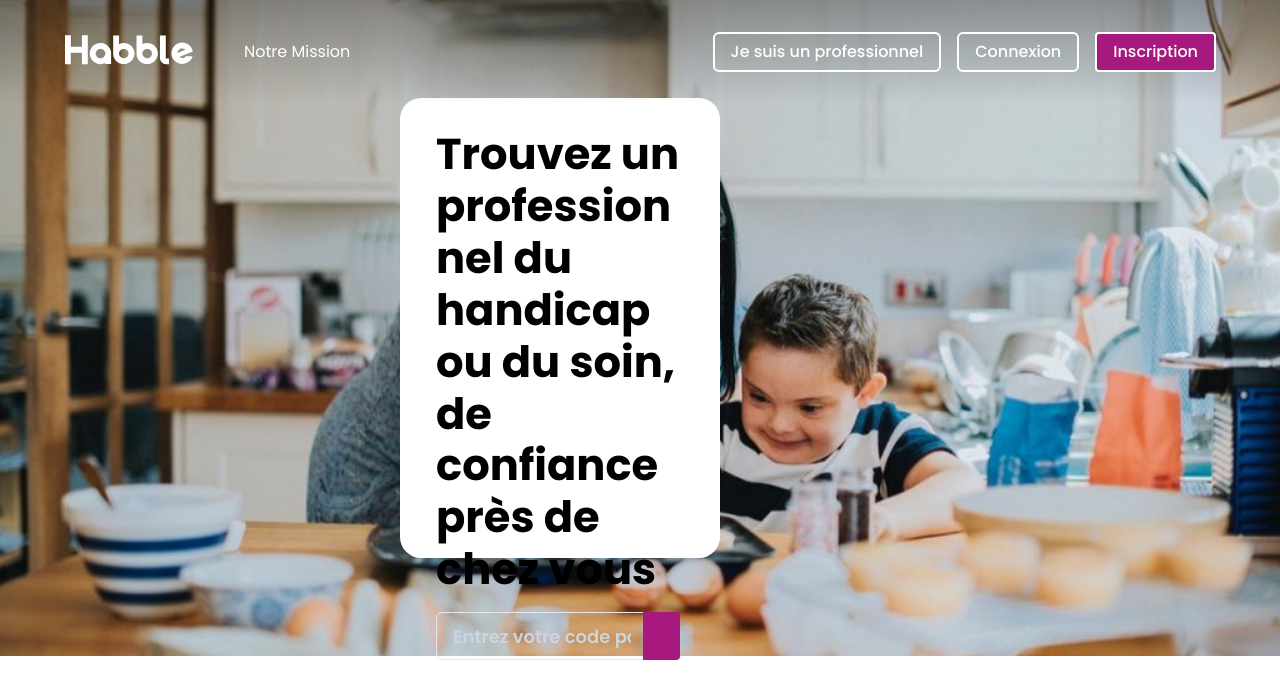
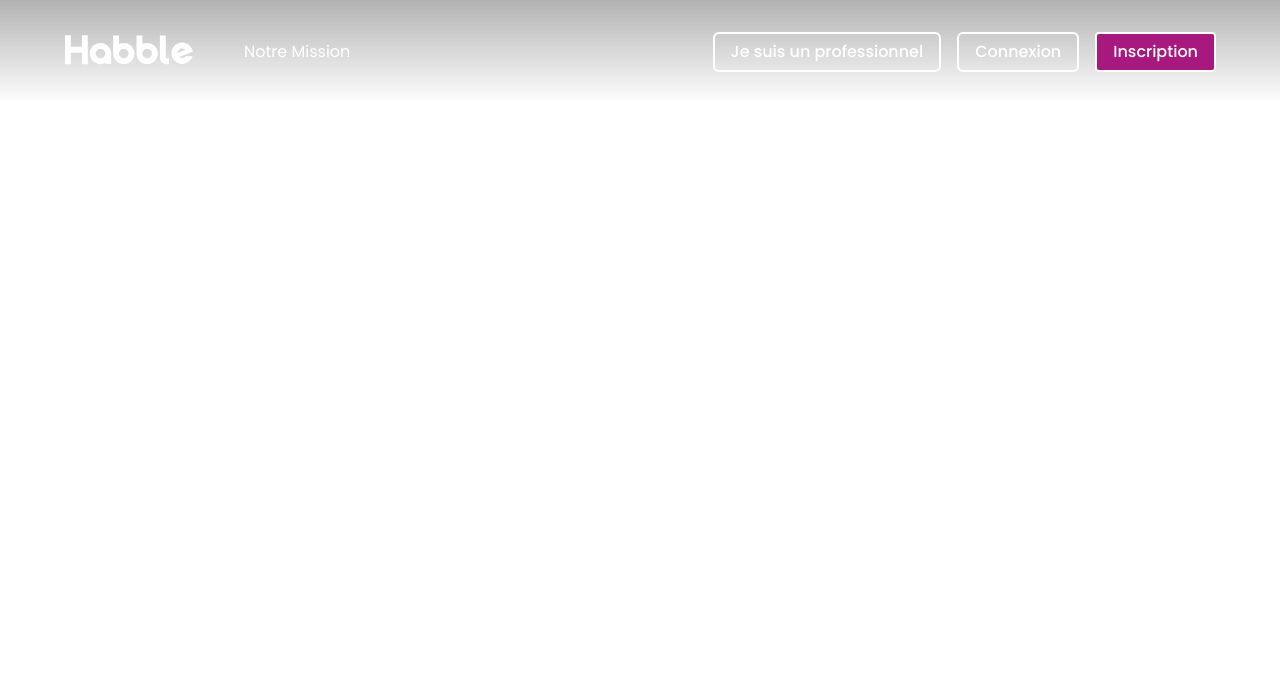
Before and after one commit to Zakari-B/Projet_WCS_3_Habble, a React (Vite) app in the folder frontend/: page / in a window 1280 px wide. Shown: the top 698 px of the page. Built offline with nearby package versions, Linux system fonts and the light colour scheme.

Commit message:
cleaned code and responsiveness

```diff
--- a/frontend/src/components/Header/Header.jsx
+++ b/frontend/src/components/Header/Header.jsx
@@ -4,7 +4,7 @@ import { useState, useEffect } from "react";
 import PropTypes from "prop-types";
 import HeaderDrawer from "./HeaderDrawer";
 import Logo from "../Logo";
-import "./header.css";
+import "../../styles/header.css";
 
 export default function Header({ onDark = false, isSticky = false }) {
   const [scrollPosition, setScrollPosition] = useState(0);
@@ -19,7 +19,7 @@ export default function Header({ onDark = false, isSticky = false }) {
     <Flex
       className={isSticky && scrollPosition <= 50 ? "not-active" : "active"}
       position={isSticky ? "fixed" : "relative"}
-      paddingX="5%"
+      paddingX={{ base: "2%", md: "2%", lg: "5%" }}
       // transition="all 0.2s ease-in-out"
       paddingY="30px"
       bgColor={isSticky === false && "white"}
@@ -49,7 +49,11 @@ export default function Header({ onDark = false, isSticky = false }) {
               Notre Mission
             </Text>
           </Link>
-          <Flex justify="space-between" align="center" gap="16px">
+          <Flex
+            justify="space-between"
+            align="center"
+            gap={{ base: "8px", md: "8px", lg: "16px" }}
+          >
             <Link to="/professionnel-handicap">
               <Button
                 variant={
--- a/frontend/src/components/Logo.jsx
+++ b/frontend/src/components/Logo.jsx
@@ -10,7 +10,7 @@ export default function Logo({ onDark }) {
         src={onDark ? LogoImgWhite : LogoImgDegrade}
         minW="130px"
         h="auto"
-        marginRight="50px"
+        marginRight={{ sm: "12px", md: "12px", lg: "50px" }}
       />
     </a>
   );
--- a/frontend/src/pages/LandingPage.jsx
+++ b/frontend/src/pages/LandingPage.jsx
@@ -1,60 +1,9 @@
-import {
-  Box,
-  Heading,
-  Input,
-  InputRightElement,
-  InputGroup,
-} from "@chakra-ui/react";
 import Header from "../components/Header/Header";
-import HomeImg from "../assets/habble-bkg-1024x684.jpg";
 
 export default function LandingPage() {
   return (
     <div style={{ height: "110vh" }}>
       <Header onDark isSticky />
-
-      <Box
-        w="100%"
-        h="82.0021299254526vh"
-        bgImage={HomeImg}
-        objectFit="contain"
-        bgRepeat="no-repeat"
-        bgSize="cover"
-        display="flex"
-        alignItems="center"
-        bgPos="center"
-      >
-        <Box
-          w="25%"
-          h="70%"
-          p="1.938rem 2.5rem 2.625rem 2.25rem"
-          ml="25rem"
-          bgColor="white"
-          borderRadius="21px"
-          color="black"
-          textAlign="left"
-        >
-          <Heading as="h1" fontSize="calc(1.5rem + 1.5vw)" pb="1rem">
-            Trouvez un <span>professionnel</span> du <span>handicap</span> ou du{" "}
-            <span>soin</span>, de confiance près de chez vous
-          </Heading>
-          <InputGroup borderRadius="4px 0 0 4px" size="lg">
-            <Input
-              placeholder="Entrez votre code postal"
-              _placeholder={{
-                color: "gray.300",
-                fontWeight: "semibold",
-              }}
-            />
-            <InputRightElement
-              borderRadius="0 4px 4px 0"
-              w="15%"
-              bgColor="#a7197f"
-              _hover={{ bgColor: "#342c50" }}
-            />
-          </InputGroup>
-        </Box>
-      </Box>
     </div>
   );
 }
```
Also changed, not shown: frontend/src/components/HeaderTest.jsx (deleted, +0 -221 lines), frontend/src/styles/header.css (renamed from frontend/src/components/Header/header.css).
